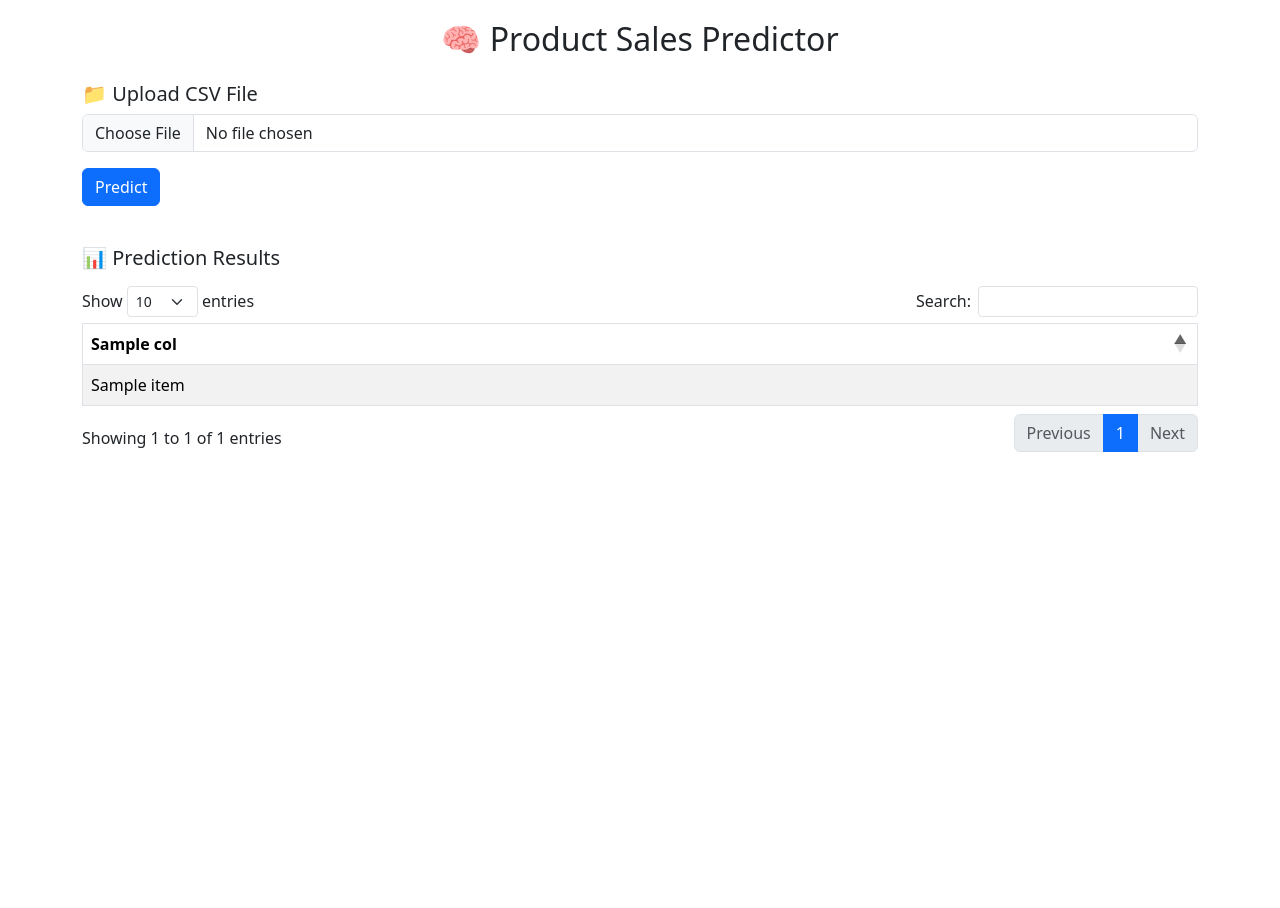
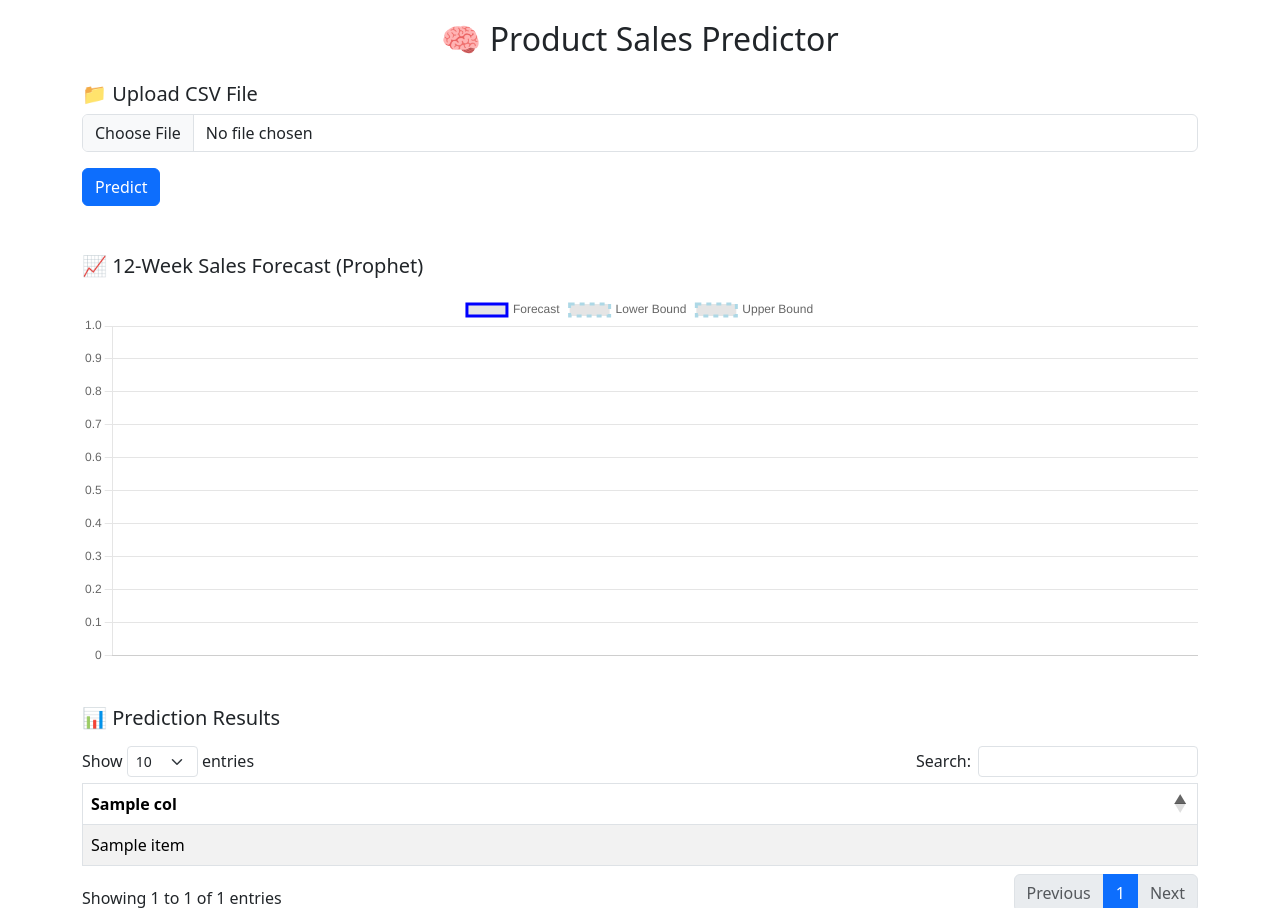
Before and after one commit to Koshigg/ProductSalesForecasting, a Flask app: template sales_app/templates/index.html in a window 1280 px wide. Shown: the top 908 px of the page. Before the commit the page ends 452 px from the top, so only its background shows below. Run offline with Flask 3, Linux system fonts and the light colour scheme; the template is opened without the code that fills it: most values are stand-ins (such as "Sample title", 1, 10 or a date in 2020); parts of the project's set-up code (start-up, migrations or seed data) failed here and were passed over; some libraries are stand-ins or nearby versions.

Commit message:
🔧 Updated with Prophet forecast, Docker, and full application features

```diff
--- a/sales_app/app.py
+++ b/sales_app/app.py
@@ -1,6 +1,9 @@
 import os
 import pickle
 import pandas as pd
+import matplotlib.pyplot as plt
+import io
+import base64
 from flask import Flask, request, render_template
 from xgboost import XGBRegressor
 from prophet import Prophet
@@ -30,6 +33,31 @@ def preprocess(df):
     df, _ = df.align(pd.DataFrame(columns=FEATURE_COLS), join='right', axis=1, fill_value=0)
     return df
 
+def plot_forecast(forecast_df):
+    plt.figure(figsize=(10, 6))
+    plt.plot(forecast_df["Date"], forecast_df["Forecast"], label="Forecast", color='blue')
+    plt.fill_between(
+        forecast_df["Date"],
+        forecast_df["Lower Bound"],
+        forecast_df["Upper Bound"],
+        color="skyblue",
+        alpha=0.3,
+        label="Confidence Interval"
+    )
+    plt.xticks(rotation=45)
+    plt.xlabel("Date")
+    plt.ylabel("Sales Forecast")
+    plt.title("📈 Prophet Sales Forecast (Next 12 Weeks)")
+    plt.legend()
+    plt.tight_layout()
+
+    img = io.BytesIO()
+    plt.savefig(img, format='png')
+    img.seek(0)
+    plot_url = base64.b64encode(img.getvalue()).decode('utf8')
+    plt.close()
+    return plot_url
+
 @app.route("/", methods=["GET"])
 def index():
     return render_template("index.html")
@@ -45,7 +73,17 @@ def predict_csv():
     predictions = xgb_model.predict(df_processed)
     df["Predicted_Sales"] = predictions.round(2)
 
-    return render_template("index.html", predictions=df)
+    # Generate forecast using Prophet
+    future = prophet_model.make_future_dataframe(periods=12, freq='W')
+    forecast_df = prophet_model.predict(future)
+    result = forecast_df[["ds", "yhat", "yhat_lower", "yhat_upper"]].tail(12)
+    result.rename(columns={"ds": "Date", "yhat": "Forecast", "yhat_lower": "Lower Bound", "yhat_upper": "Upper Bound"}, inplace=True)
+
+    # Save forecast for chart rendering
+    forecast_data = result.to_dict(orient="records")
+
+    return render_template("index.html", predictions=df, forecast_data=forecast_data)
+
 
 @app.route("/predict_manual", methods=["POST"])
 def predict_manual():
@@ -65,12 +103,17 @@ def predict_manual():
 
 @app.route("/forecast", methods=["GET"])
 def forecast():
-    future = prophet_model.make_future_dataframe(periods=12, freq='W')  # 12 weeks
+    future = prophet_model.make_future_dataframe(periods=12, freq='W')
     forecast_df = prophet_model.predict(future)
+
     result = forecast_df[["ds", "yhat", "yhat_lower", "yhat_upper"]].tail(12)
     result.rename(columns={"ds": "Date", "yhat": "Forecast", "yhat_lower": "Lower Bound", "yhat_upper": "Upper Bound"}, inplace=True)
 
-    return render_template("index.html", predictions=result)
+    chart = plot_forecast(result)
+
+    return render_template("index.html", predictions=result, forecast_chart=chart)
+
+
 
 if __name__ == "__main__":
     app.run(debug=True)
--- a/sales_app/templates/index.html
+++ b/sales_app/templates/index.html
@@ -16,6 +16,7 @@
             font-weight: bold;
         }
     </style>
+    <script src="https://cdn.jsdelivr.net/npm/chart.js"></script>
 </head>
 <body>
 
@@ -120,6 +121,62 @@
         </form>
     </div-->
 
+    {% if forecast_data %}
+    <div class="form-section mt-5">
+        <h5 class="mb-3">📈 12-Week Sales Forecast (Prophet)</h5>
+        <canvas id="forecastChart" height="100"></canvas>
+    </div>
+
+    <script>
+        const forecastData = {{ forecast_data | tojson }};
+        const labels = forecastData.map(d => d.Date);
+        const forecast = forecastData.map(d => d.Forecast);
+        const lower = forecastData.map(d => d["Lower Bound"]);
+        const upper = forecastData.map(d => d["Upper Bound"]);
+
+        const ctx = document.getElementById('forecastChart').getContext('2d');
+        const chart = new Chart(ctx, {
+            type: 'line',
+            data: {
+                labels: labels,
+                datasets: [
+                    {
+                        label: 'Forecast',
+                        data: forecast,
+                        borderColor: 'blue',
+                        fill: false
+                    },
+                    {
+                        label: 'Lower Bound',
+                        data: lower,
+                        borderColor: 'lightblue',
+                        borderDash: [5, 5],
+                        fill: false
+                    },
+                    {
+                        label: 'Upper Bound',
+                        data: upper,
+                        borderColor: 'lightblue',
+                        borderDash: [5, 5],
+                        fill: false
+                    }
+                ]
+            },
+            options: {
+                responsive: true,
+                plugins: {
+                    legend: {
+                        position: 'top',
+                    },
+                    title: {
+                        display: false
+                    }
+                }
+            }
+        });
+    </script>
+    {% endif %}
+
     <!-- Output Table -->
     {% if predictions is defined and not predictions.empty %}
     <div class="form-section">
@@ -144,6 +201,9 @@
         </table>
     </div>
     {% endif %}
+
+
+
 </div>
 
 <!-- Scripts -->
```
Also changed, not shown: README.md, sales_app/requirements.txt (line endings or trailing spaces), 1 other file.
